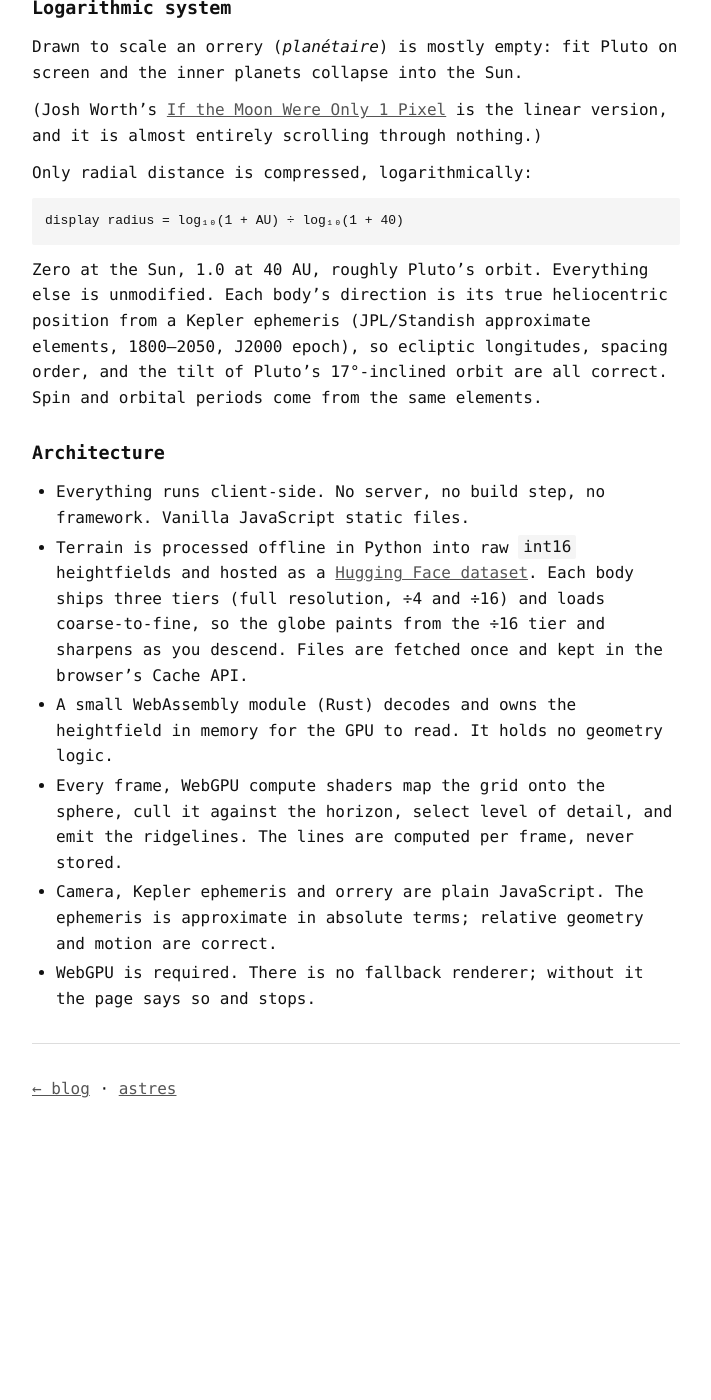
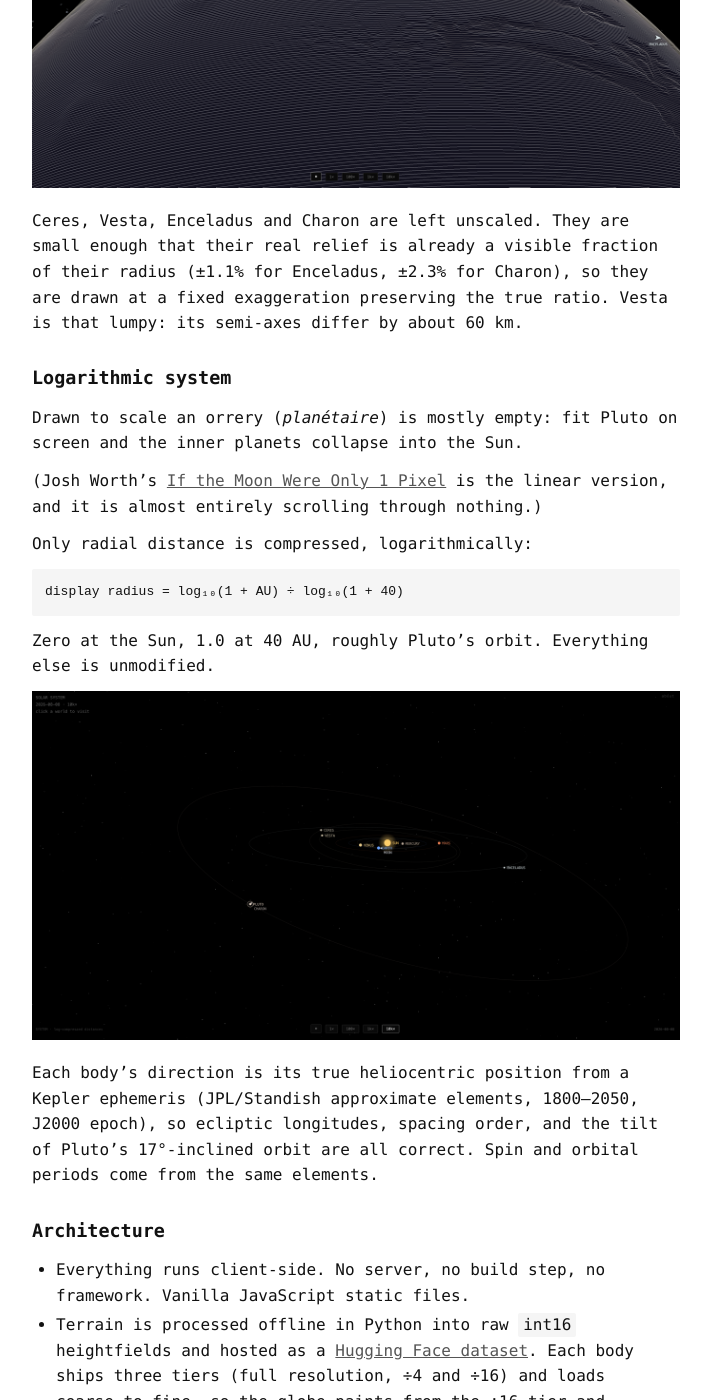
Before and after one commit to idle-intelligence/trucs.ai, a Jekyll site: the page built from blog/about-astres.md, in a window 1280 px wide and 1400 px high, scrolled down 4198 px. Shown: the whole window, without its empty margins (284-995 px from the left). Built offline with Jekyll 4.4.1, drawn with Linux system fonts in a browser that asks for light colours; before the commit the page ends 5344 px from its top, so only the background shows below that.

Commit message:
Mars image (#21)
* blog: add the Olympus Mons view to the exaggeration section

* blog: add the SYSTEM view to the logarithmic-compression section

* blog: click an image to open it full size

Plain <a> around the <img>, no JS. The column is 680px and the files are
1360px native, so a new tab is 2x. Only my own screenshots — the
Scientific American one stays a plain image.

* blog: swap the opening Vesta image

* blog: use the full-disc Vesta shot as the opener

````diff
--- a/blog/about-astres.md
+++ b/blog/about-astres.md
@@ -57,7 +57,7 @@ Bright ridges are magnetic active regions. Because a synoptic map is stitched st
 
 The representation doesn't necessarily mean much scientifically, but it looks cool :p
 
-![The Sun from the corona: magnetic active regions drawn as bright ridgelines over the photosphere, with Venus, Mars, Vesta, Ceres and Enceladus marked in the sky](/blog/images/sun-corona.png)
+[![The Sun from the corona: magnetic active regions drawn as bright ridgelines over the photosphere, with Venus, Mars, Vesta, Ceres and Enceladus marked in the sky](/blog/images/sun-corona.png)](/blog/images/sun-corona.png)
 
 ## World units and altitude bands
 
@@ -86,6 +86,8 @@ At true scale there would be nothing to see: Everest is 8.8 km on a 6371 km plan
 
 Each body then applies its own factor. Mars is damped to 0.45: Olympus Mons rises 21 km, the tallest relief in the system, and at full exaggeration it overtakes the globe. Mercury sits at 0.9, Pluto at 1.4, the Sun at 1.5; the rest are 1.0.
 
+[![Olympus Mons above the horizon, Valles Marineris](/blog/images/mars-olympus.png)](/blog/images/mars-olympus.png)
+
 Ceres, Vesta, Enceladus and Charon are left unscaled. They are small enough that their real relief is already a visible fraction of their radius (±1.1% for Enceladus, ±2.3% for Charon), so they are drawn at a fixed exaggeration preserving the true ratio. Vesta is that lumpy: its semi-axes differ by about 60 km.
 
 ## Logarithmic system
@@ -100,7 +102,11 @@ Only radial distance is compressed, logarithmically:
 display radius = log₁₀(1 + AU) ÷ log₁₀(1 + 40)
 ```
 
-Zero at the Sun, 1.0 at 40 AU, roughly Pluto's orbit. Everything else is unmodified. Each body's direction is its true heliocentric position from a Kepler ephemeris (JPL/Standish approximate elements, 1800–2050, J2000 epoch), so ecliptic longitudes, spacing order, and the tilt of Pluto's 17°-inclined orbit are all correct. Spin and orbital periods come from the same elements.
+Zero at the Sun, 1.0 at 40 AU, roughly Pluto's orbit. Everything else is unmodified.
+
+[![The SYSTEM view: every body on its true heliocentric bearing, orbits drawn with log-compressed radii, Pluto's inclined orbit sweeping well outside the rest](/blog/images/system-view.png)](/blog/images/system-view.png)
+
+Each body's direction is its true heliocentric position from a Kepler ephemeris (JPL/Standish approximate elements, 1800–2050, J2000 epoch), so ecliptic longitudes, spacing order, and the tilt of Pluto's 17°-inclined orbit are all correct. Spin and orbital periods come from the same elements.
 
 ## Architecture
 
````
Also changed, not shown: other parts of blog/about-astres.md (+1 -1 lines), blog/images/mars-olympus.png (added), blog/images/system-view.png (added), blog/images/vesta-orbit.png.
